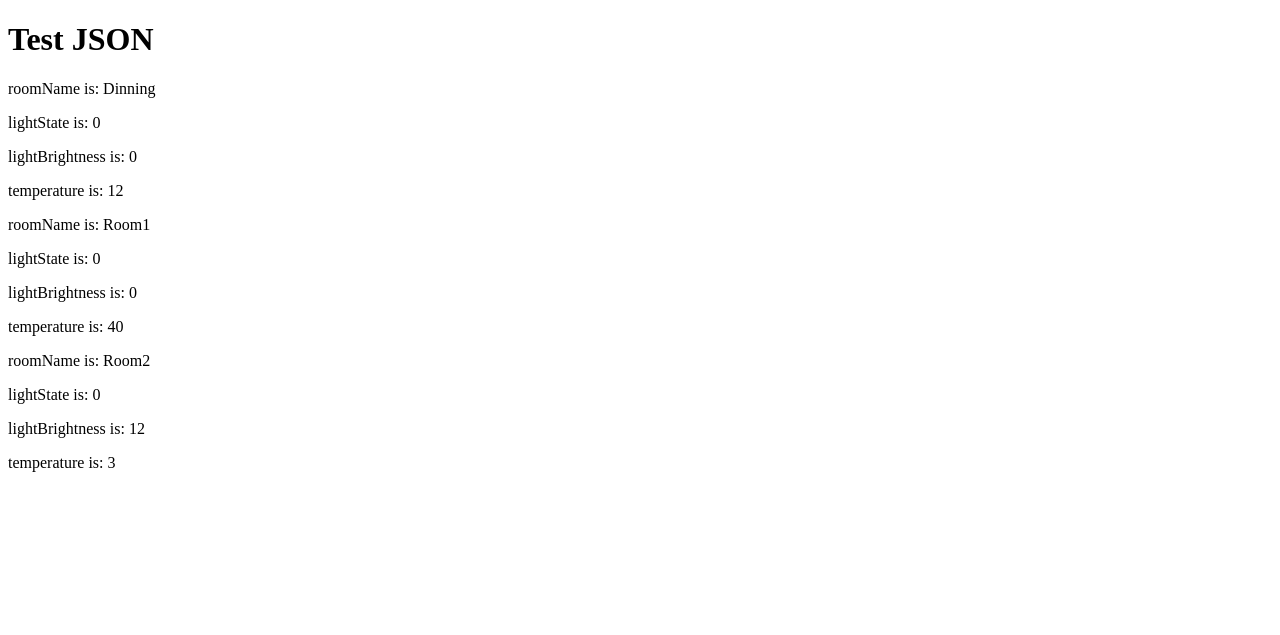
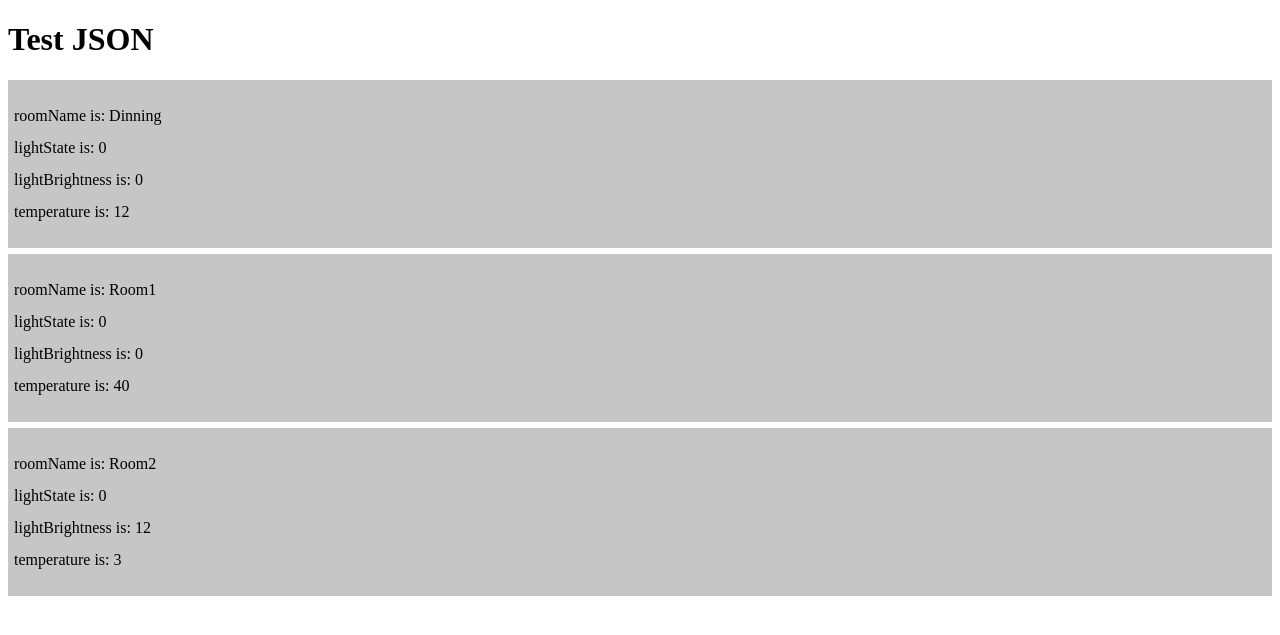
Before and after one commit to LazyPride/2020-1-rmp-laba-3-4, a Flask app: page / in a window 1280 px wide. Shown: the top 635 px of the page. Run offline with Flask 2, Linux system fonts and the light colour scheme.

Commit message:
feat(page): add styles
Signed-off-by: Ivan Kovalenko <s1ckretbox@gmail.com>

```diff
--- /dev/null
+++ b/static/styles/style.css
@@ -0,0 +1,10 @@
+.room {
+    display: block;
+    padding: 12px 6px;
+    margin-bottom: 6px;
+    background-color: #C6C6C6;
+}
+
+.room > p {
+    line-height: 1
+}
--- a/templates/controls.html
+++ b/templates/controls.html
@@ -1,5 +1,8 @@
 <!DOCTYPE html>
 <html lang="en">
+<head>
+    <link rel= "stylesheet" type= "text/css" href= "{{ url_for('static',filename='styles/style.css') }}">
+</head>
 
   <body>
     <h1>Test JSON</h1>
```
